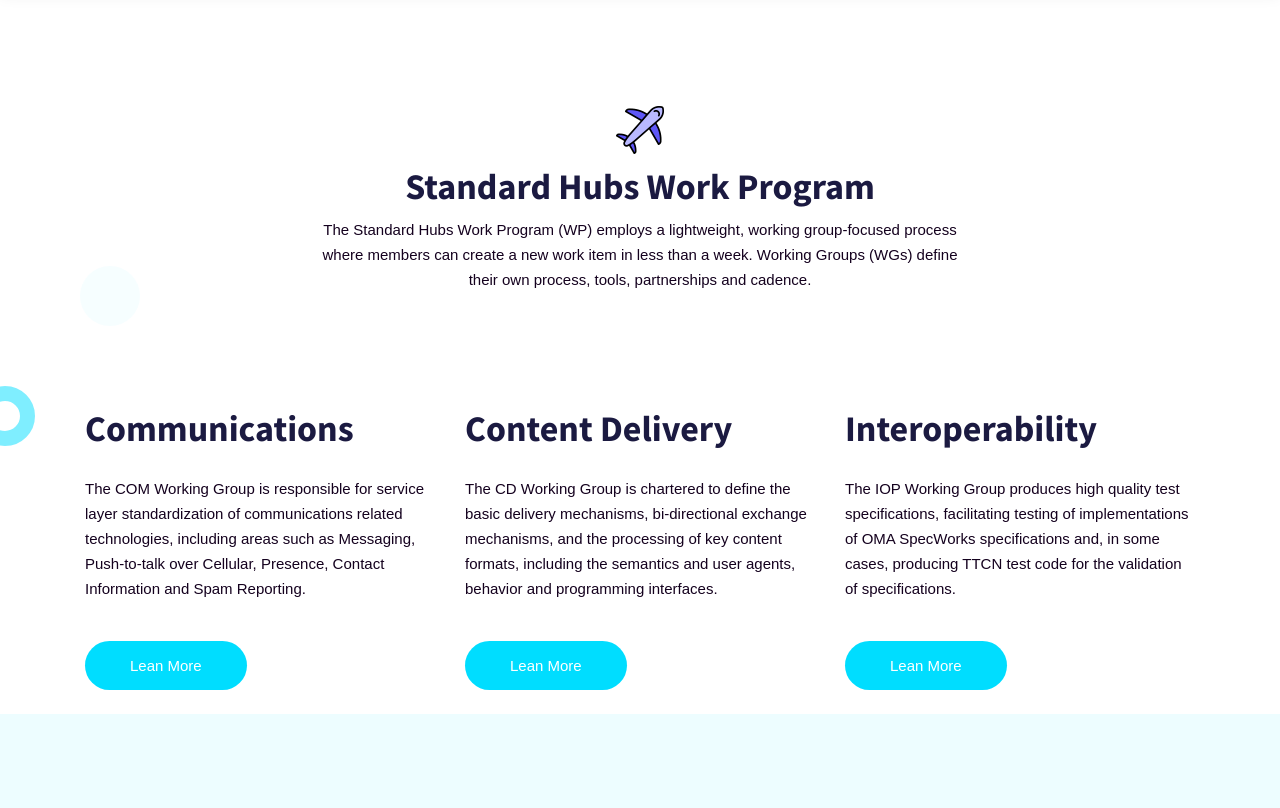
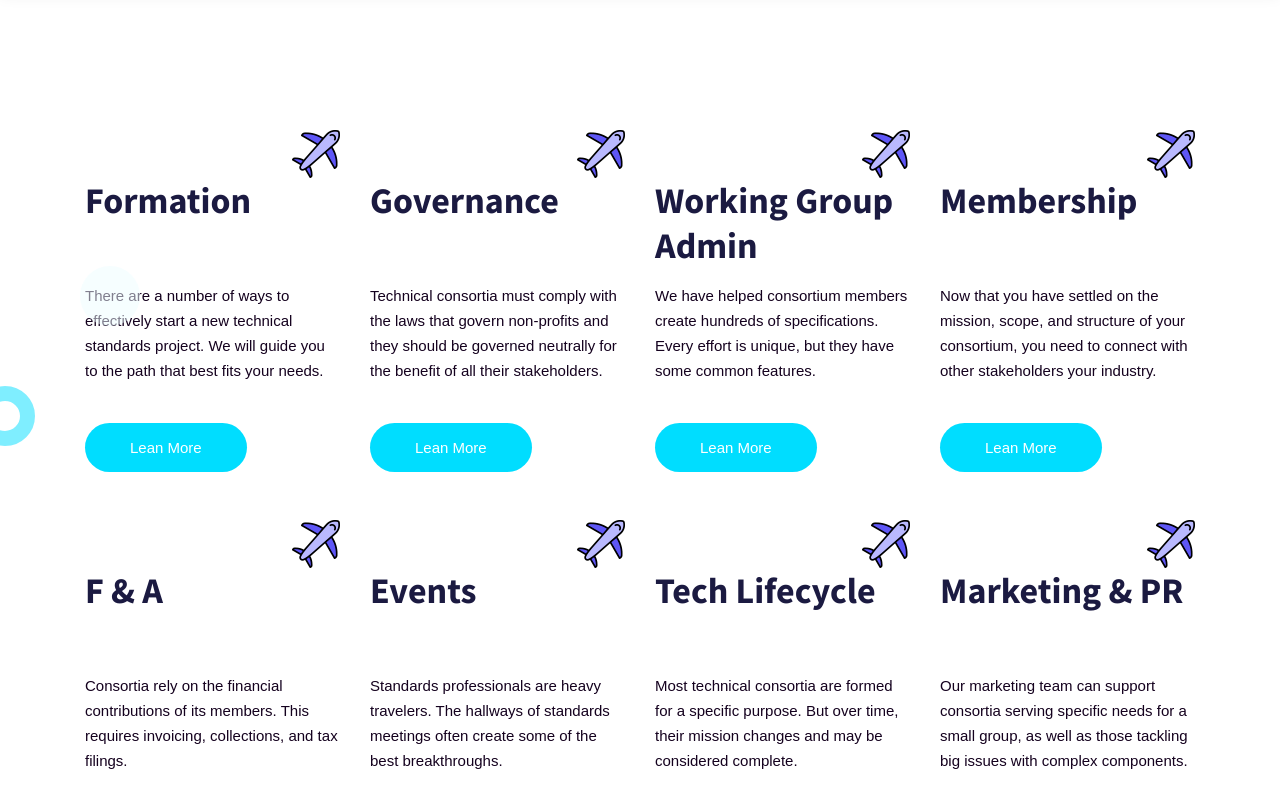
Before and after one commit to standardshub/sh-web, a Jekyll site: the page built from index.markdown, in a window 1280 px wide and 1400 px high, scrolled down 2679 px, cut to the strip 96-907 px from the top of the window. Shown: the top 808 px of the strip. Built offline with Jekyll 4.4.1, drawn with Linux system fonts in a browser that asks for light colours; some of the changed text lies outside the part shown.

Commit message:
add image to block text-card

```diff
--- a/_includes/block_text_cards.html
+++ b/_includes/block_text_cards.html
@@ -17,7 +17,8 @@
           {% assign divConClassName = "col-lg" %}
         {% endif %}
          <div class="{{ divConClassName }} col-xs-12 pt-4 pb-4 align-self-center about-content">
-            <h2>{{ item.title }}</h2>
+            <div class="text-{{item.image_align}}"><img class="" src="{{item.image}}" alt=""></div>
+            <h2 style="height: 80px">{{ item.title }}</h2>
             <p>{{ item.paragraph }}</p>
             <a class="button" href="{{ item.button_url }}">{{ item.button_lable }}</a>
         </div>
--- a/index.markdown
+++ b/index.markdown
@@ -74,25 +74,107 @@
         button_lable: "Lean More"
         button_url: ""
   - layout: "block_text_cards"
-    header:
-      title: Standard Hubs Work Program
-      paragraph: The Standard Hubs Work Program (WP) employs a lightweight, working group-focused process where members can create a new work item in less than a week. Working Groups (WGs) define their own process, tools, partnerships and cadence.
-      image: assets/images/home/section-icon.png
-    card_per_line: 3
+    card_per_line: 4
     cards:
-      - title: Communications
-        paragraph: The COM Working Group is responsible for service layer standardization of communications related technologies, including areas such as Messaging, Push-to-talk over Cellular, Presence, Contact Information and Spam Reporting.
+      - title: Formation
+        paragraph: There are a number of ways to effectively start a new technical standards project. We will guide you to the path that best fits your needs.
+        image: assets/images/home/section-icon.png
+        image_align: right # left|center|right
         button_lable: "Lean More"
         button_url: ""
-      - title: Content Delivery
-        paragraph: The CD Working Group is chartered to define the basic delivery mechanisms, bi-directional exchange mechanisms, and the processing of key content formats, including the semantics and user agents, behavior and programming interfaces.
+      - title: Governance
+        paragraph: Technical consortia must comply with the laws that govern non-profits and they should be governed neutrally for the benefit of all their stakeholders.
+        image: assets/images/home/section-icon.png
+        image_align: right  # left|center|right
         button_lable: "Lean More"
         button_url: ""
-      - title: Interoperability
-        paragraph: The IOP Working Group produces high quality test specifications, facilitating testing of implementations of OMA SpecWorks specifications and, in some cases, producing TTCN test code for the validation of specifications.
+      - title: Working Group Admin
+        paragraph: We have helped consortium members create hundreds of specifications.  Every effort is unique, but they have some common features.
+        image: assets/images/home/section-icon.png
+        image_align: right  # left|center|right
         button_lable: "Lean More"
         button_url: ""
-
+      - title: Membership
+        paragraph: Now that you have settled on the mission, scope, and structure of your consortium, you need to connect with other stakeholders your industry.
+        image: assets/images/home/section-icon.png
+        image_align: right  # left|center|right
+        button_lable: "Lean More"
+        button_url: ""
+      - title: F & A
+        paragraph: Consortia rely on the financial contributions of its members.  This requires invoicing, collections, and tax filings.
+        image: assets/images/home/section-icon.png
+        image_align: right  # left|center|right
+        button_lable: "Lean More"
+        button_url: ""
+      - title: Events
+        paragraph: Standards professionals are heavy travelers. The hallways of standards meetings often create some of the best breakthroughs.
+        image: assets/images/home/section-icon.png
+        image_align: right  # left|center|right
+        button_lable: "Lean More"
+        button_url: ""
+      - title: Tech Lifecycle
+        paragraph: Most technical consortia are formed for a specific purpose.  But over time, their mission changes and may be considered complete.
+        image: assets/images/home/section-icon.png
+        image_align: right  # left|center|right
+        button_lable: "Lean More"
+        button_url: ""
+      - title: Marketing & PR
+        paragraph: Our marketing team can support consortia serving specific needs for a small group, as well as those tackling big issues with complex components.
+        image: assets/images/home/section-icon.png
+        image_align: right
+        button_lable: "Lean More"
+        button_url: ""
+  - layout: "block_text_cards"
+    card_per_line: 4
+    cards:
+      - title: Formation
+        paragraph: There are a number of ways to effectively start a new technical standards project. We will guide you to the path that best fits your needs.
+        image: assets/images/home/section-icon.png
+        image_align: left # left|center|right
+        button_lable: "Lean More"
+        button_url: ""
+      - title: Governance
+        paragraph: Technical consortia must comply with the laws that govern non-profits and they should be governed neutrally for the benefit of all their stakeholders.
+        image: assets/images/home/section-icon.png
+        image_align: left  # left|center|right
+        button_lable: "Lean More"
+        button_url: ""
+      - title: Group Admin
+        paragraph: We have helped consortium members create hundreds of specifications.  Every effort is unique, but they have some common features.
+        image: assets/images/home/section-icon.png
+        image_align: left  # left|center|right
+        button_lable: "Lean More"
+        button_url: ""
+      - title: Membership
+        paragraph: Now that you have settled on the mission, scope, and structure of your consortium, you need to connect with other stakeholders your industry.
+        image: assets/images/home/section-icon.png
+        image_align: left  # left|center|right
+        button_lable: "Lean More"
+        button_url: ""
+      - title: F & A
+        paragraph: Consortia rely on the financial contributions of its members.  This requires invoicing, collections, and tax filings.
+        image: assets/images/home/section-icon.png
+        image_align: left  # left|center|right
+        button_lable: "Lean More"
+        button_url: ""
+      - title: Events
+        paragraph: Standards professionals are heavy travelers. The hallways of standards meetings often create some of the best breakthroughs.
+        image: assets/images/home/section-icon.png
+        image_align: left  # left|center|right
+        button_lable: "Lean More"
+        button_url: ""
+      - title: Tech Lifecycle
+        paragraph: Most technical consortia are formed for a specific purpose.  But over time, their mission changes and may be considered complete.
+        image: assets/images/home/section-icon.png
+        image_align: left  # left|center|right
+        button_lable: "Lean More"
+        button_url: ""
+      - title: Marketing & PR
+        paragraph: Our marketing team can support consortia serving specific needs for a small group, as well as those tackling big issues with complex components.
+        image: assets/images/home/section-icon.png
+        image_align: left
+        button_lable: "Lean More"
+        button_url: ""
   - layout: "block_image_cards"
     header:
       title: Standard Hubs Work Program
```
